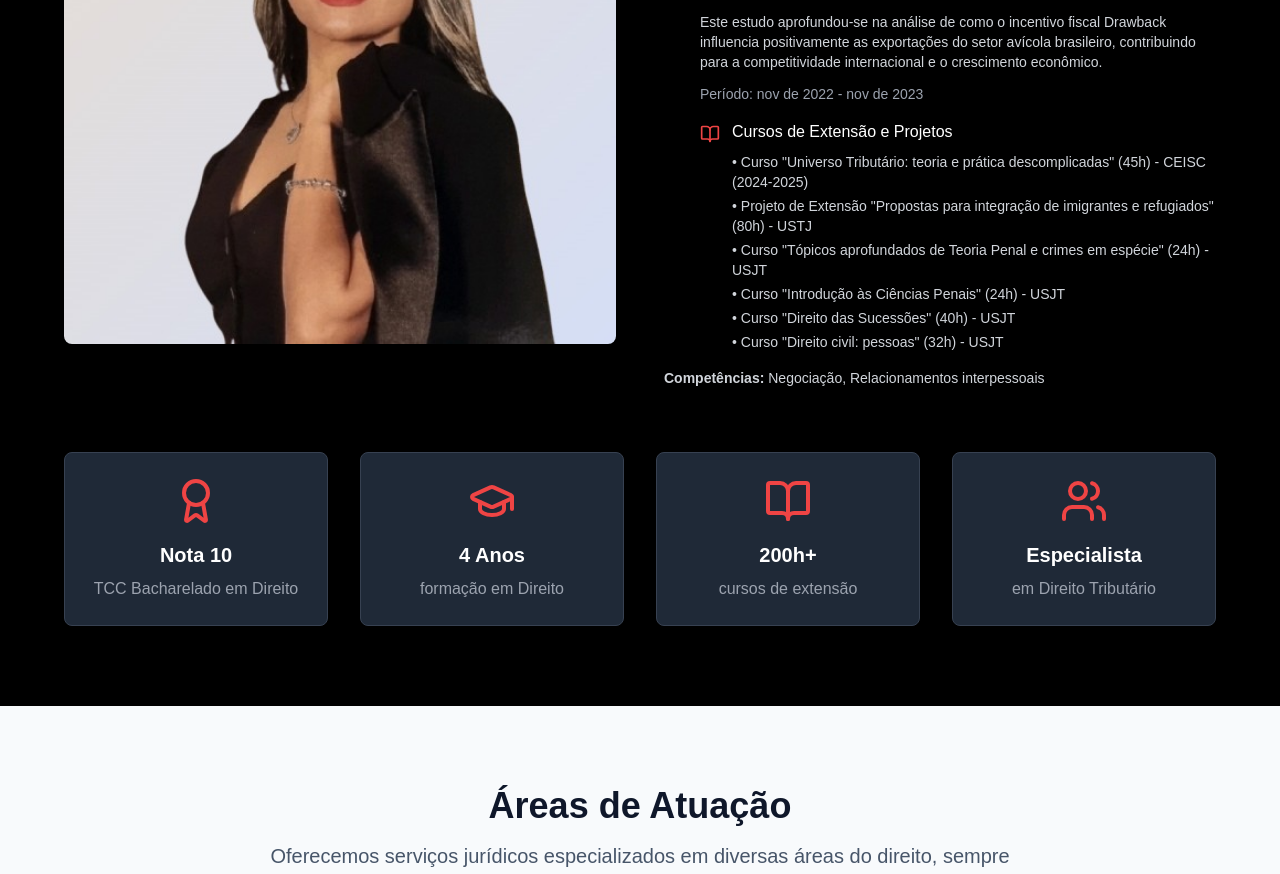
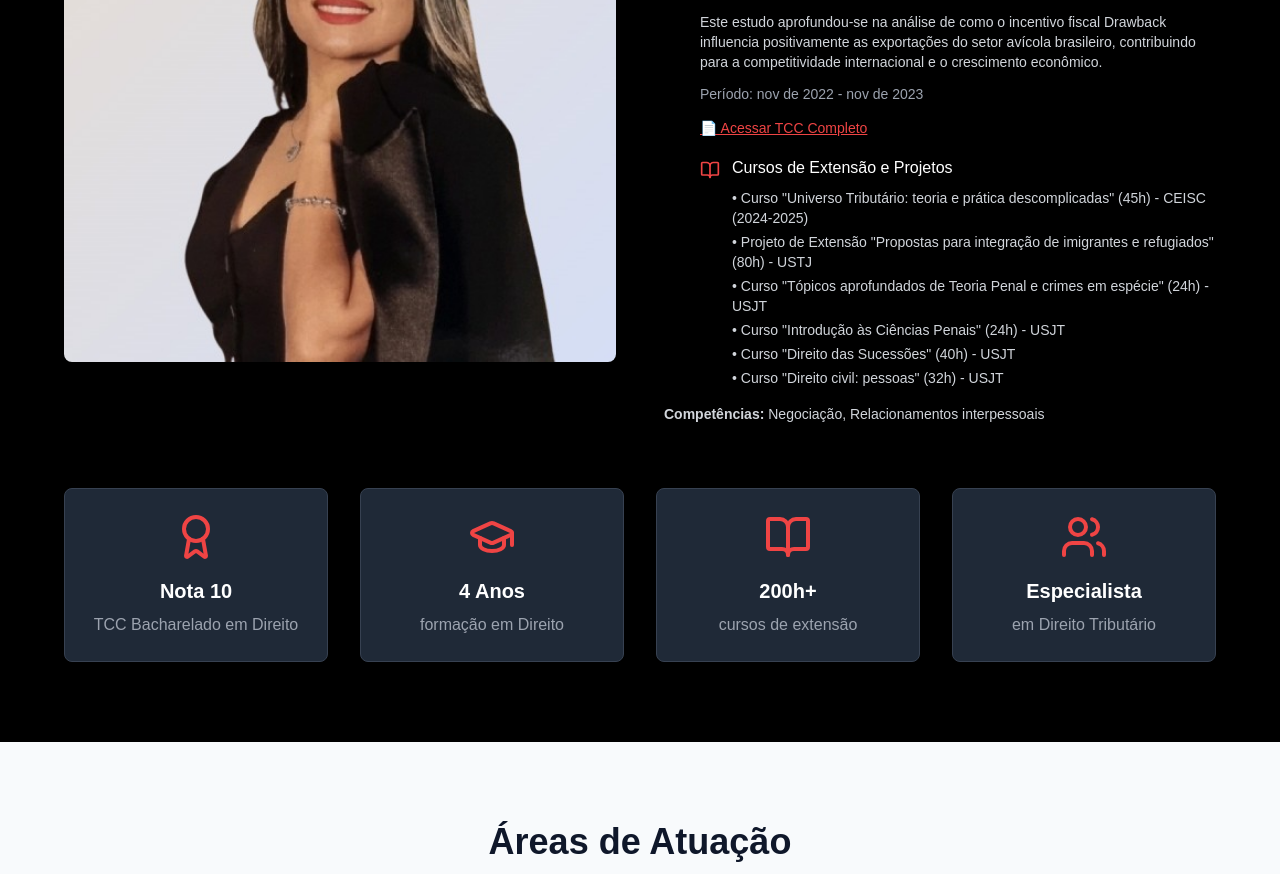
Before and after one commit to Agencia-Clickasso/adv-site, a Next.js app: page / in a window 1280 px wide. Shown: the part 1340-2214 px from the top of the page. Built offline with nearby package versions, Linux system fonts and the light colour scheme.

Commit message:
Add link to access complete TCC in About component and adjust paragraph margin for better spacing.

```diff
--- a/components/about.tsx
+++ b/components/about.tsx
@@ -55,7 +55,15 @@ export default function About() {
                     Este estudo aprofundou-se na análise de como o incentivo fiscal Drawback influencia positivamente
                     as exportações do setor avícola brasileiro, contribuindo para a competitividade internacional e o crescimento econômico.
                   </p>
-                  <p className="text-sm text-gray-400">Período: nov de 2022 - nov de 2023</p>
+                  <p className="text-sm text-gray-400 mb-3">Período: nov de 2022 - nov de 2023</p>
+                  <a
+                    href="https://repositorio-api.animaeducacao.com.br/server/api/core/bitstreams/7f34702a-53ac-4367-b201-9fabd77e8a29/content"
+                    target="_blank"
+                    rel="noopener noreferrer"
+                    className="text-sm text-red-500 hover:text-red-400 underline"
+                  >
+                    📄 Acessar TCC Completo
+                  </a>
                 </div>
 
                 <div className="ml-9">
```
